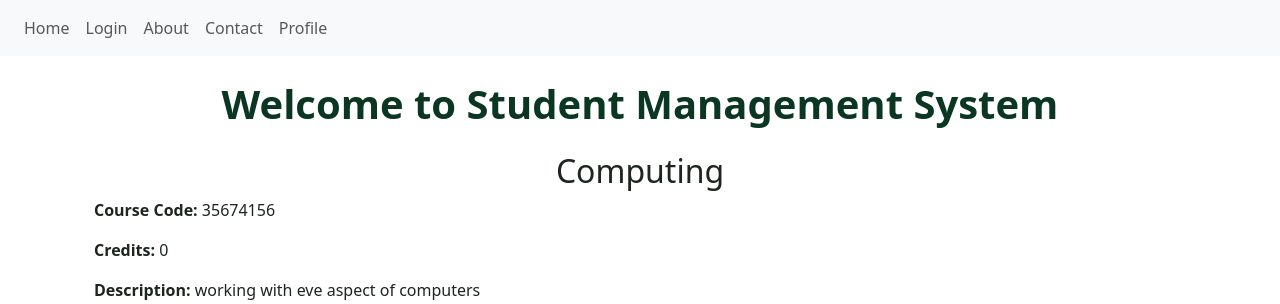
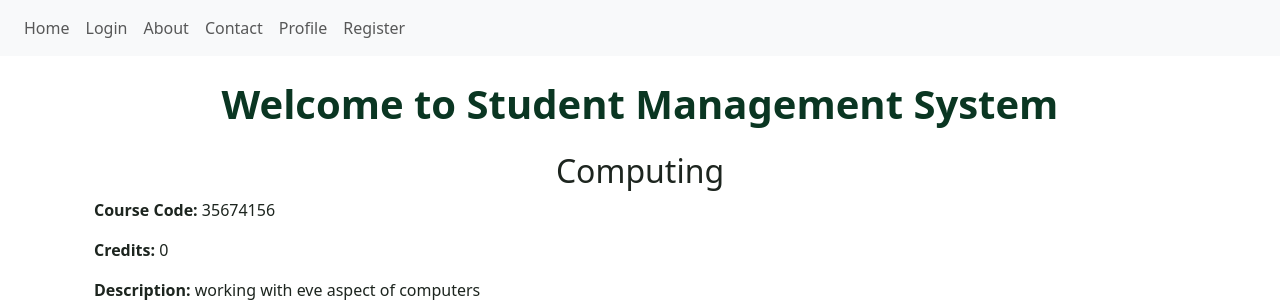
Before and after one commit to b0030724/Stundent-Management-System, a Django app: page /students/course/1/ in a window 1280 px wide. Shown: the top 304 px of the page. Run offline with Django 5.2, Linux system fonts and the light colour scheme; data comes from the database, SQL or seed files in the repository; both versions use the stored data as it was after the commit; some libraries are stand-ins or nearby versions.

Commit message:
made adjustments

```diff
--- a/my_django_project/students/templates/students/base.html
+++ b/my_django_project/students/templates/students/base.html
@@ -32,6 +32,8 @@
                     <a class="nav-link" href="{% url 'students:contact' %}">Contact</a>
                     <li class="nav-item">
                         <a class="nav-link" href="{% url 'students:profile' %}">Profile</a>
+                        <li class="nav-item">
+                            <a class="nav-link" href="{% url 'students:register' %}">Register</a>
                 </li>
             </ul>
         </div>
```
Also changed, not shown: my_django_project/db.sqlite3.
